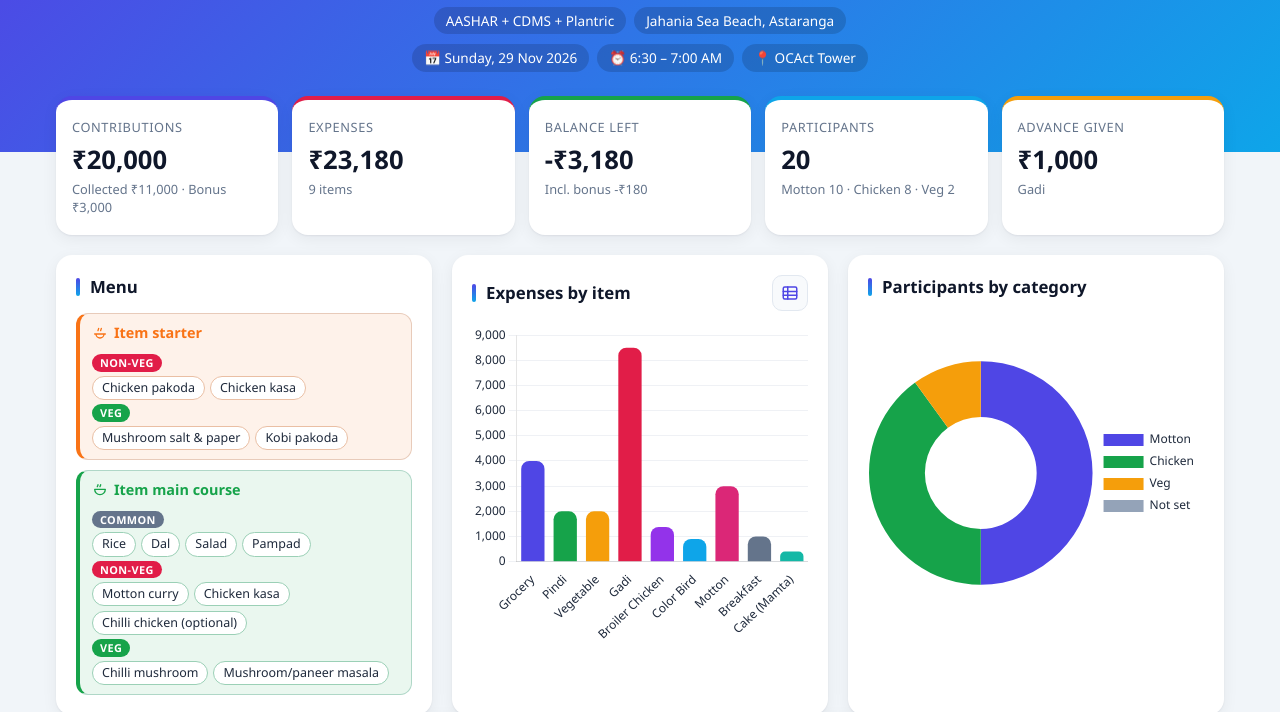
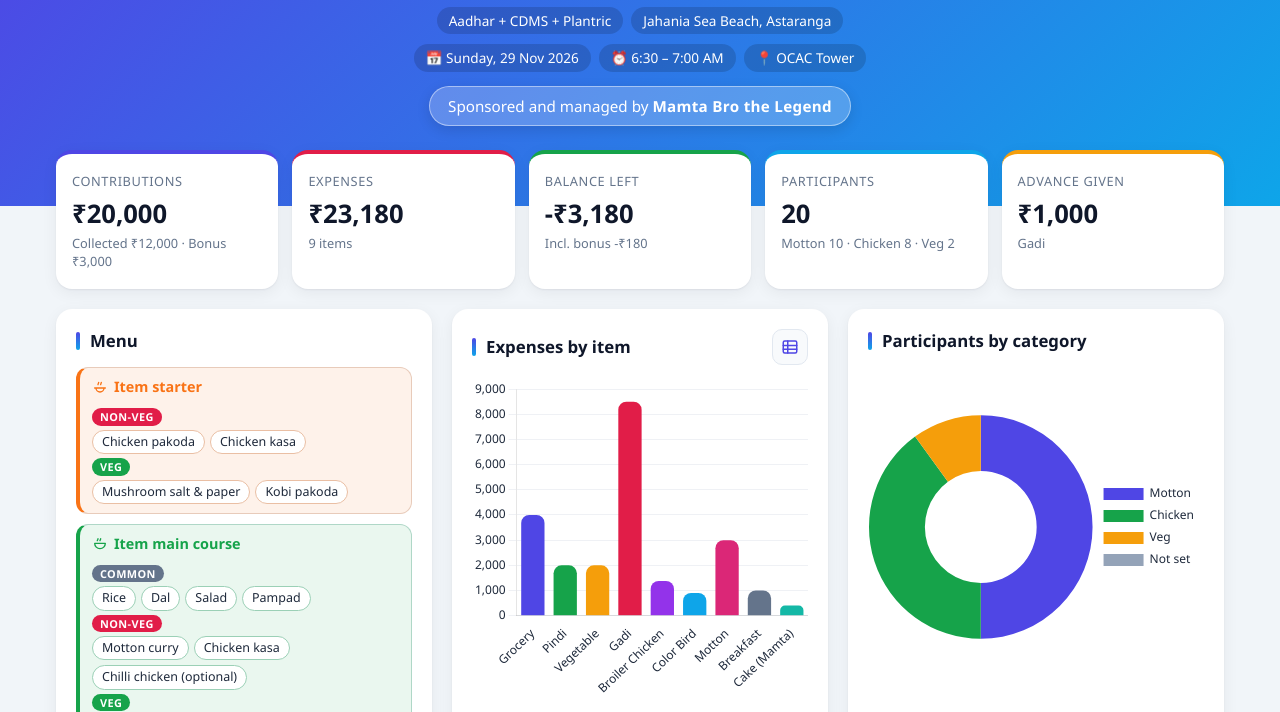
Before and after one commit to Rajendra28779/Picnic, a plain HTML site: page index.html in a window 1280 px wide. Shown: the part 88-800 px from the top of the page. Drawn offline with nearby package versions, Linux system fonts and the light colour scheme.

Commit message:
Update sponsor details and correct typo

```diff
--- a/index.html
+++ b/index.html
@@ -61,6 +61,12 @@
     font-weight: 700; letter-spacing: .5px;
   }
   .hero-meta { display: flex; flex-wrap: wrap; justify-content: center; gap: 8px; margin-top: 10px; }
+  .hero-sponsor {
+    display: inline-block; margin-top: 14px; padding: 8px 18px; border-radius: 999px;
+    background: rgba(255,255,255,.22); border: 1px solid rgba(255,255,255,.45);
+    font-size: .95rem; box-shadow: 0 4px 14px rgba(0,0,0,.12);
+  }
+  .hero-sponsor b { font-weight: 800; letter-spacing: .3px; }
   .hero-meta span {
     font-size: .85rem; padding: 4px 12px; border-radius: 999px; background: rgba(0,0,0,.15);
   }
@@ -239,14 +245,15 @@
 <header class="hero">
   <h1>Team Picnic 2026</h1>
   <div class="hero-meta">
-    <span>AASHAR + CDMS + Plantric</span>
+    <span>Aadhar + CDMS + Plantric</span>
     <span>Jahania Sea Beach, Astaranga</span>
   </div>
   <div class="hero-meta">
     <span>&#128197; Sunday, 29 Nov 2026</span>
     <span>&#9200; 6:30 &ndash; 7:00 AM</span>
-    <span>&#128205; OCAct Tower</span>
+    <span>&#128205; OCAC Tower</span>
   </div>
+  <div class="hero-sponsor">Sponsored and managed by <b>Mamta Bro the Legend</b></div>
 </header>
 
 <main class="container">
@@ -548,7 +555,7 @@
     { name: 'Pratik', cat: 'C', amt: 1000 },
     { name: 'Shubam', cat: 'C', amt: 1000, paid: true },
     { name: 'Prashanti', cat: 'M', amt: 1000 },
-    { name: 'Sambit', cat: 'C', amt: 1000 }
+    { name: 'Sambit', cat: 'C', amt: 1000, paid: true }
   ];
 
   const inr = n => (n < 0 ? '-' : '') + '₹' + Math.abs(Math.round(n)).toLocaleString('en-IN');
```
